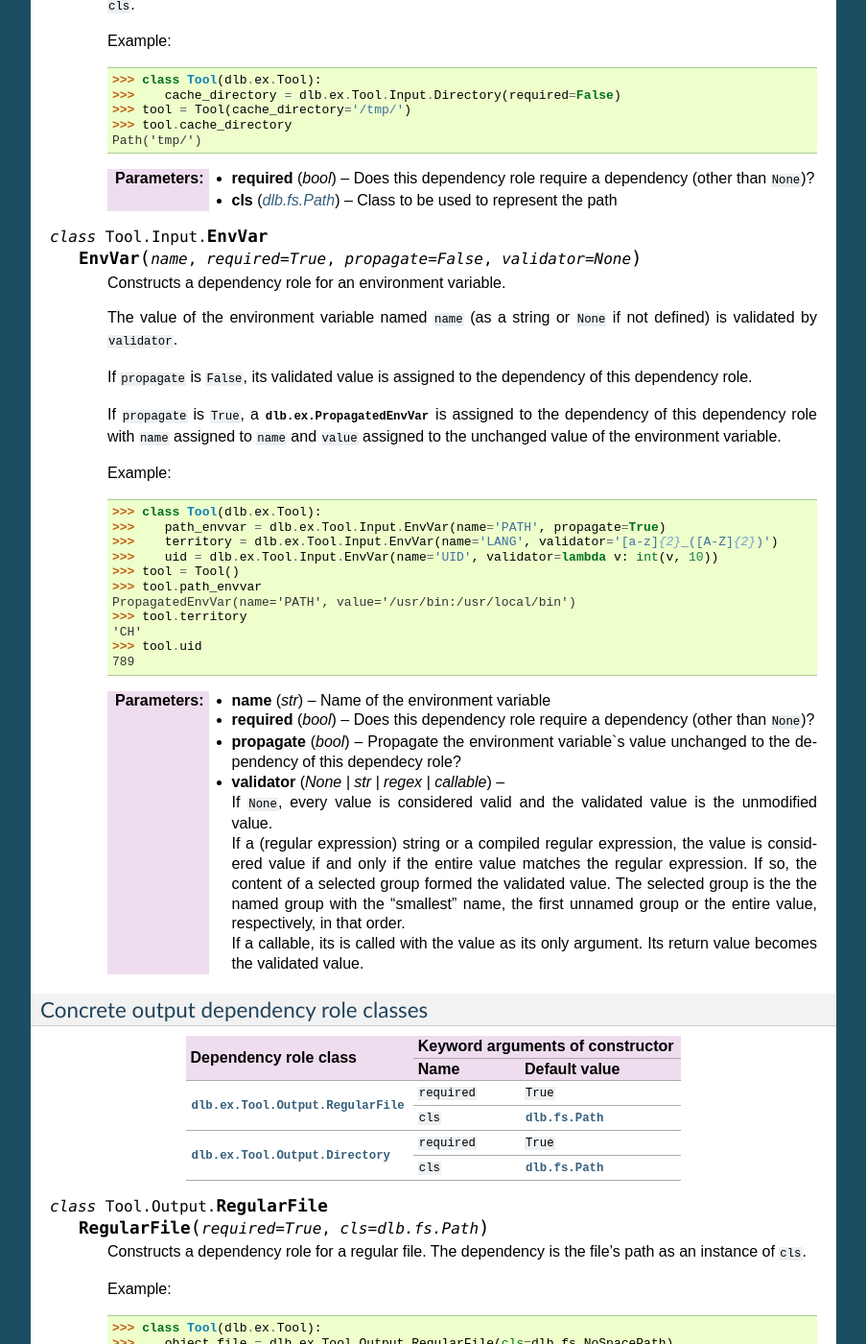
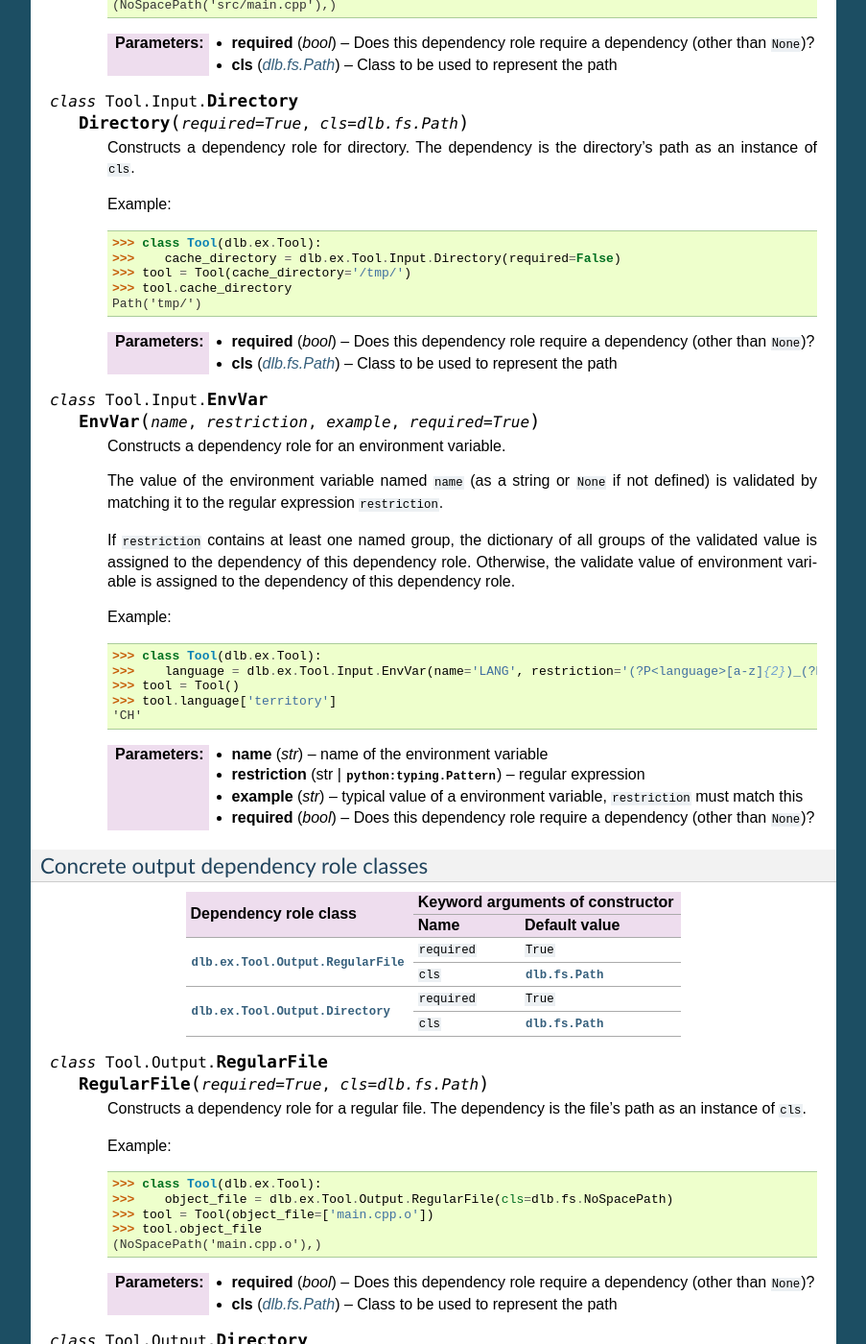
Before and after one commit to dlu-ch/dlb, a Sphinx documentation site: the page built from doc/ex_tool.rst, in a window 1280 px wide and 1400 px high, scrolled down 5338 px. Shown: the whole window at 96% size, without its empty margins (198-1101 px from the left). Built offline with Sphinx 7.4.7, drawn with Linux system fonts in a browser that asks for light colours; some of the changed text lies outside the part shown.

Commit message:
Simplify dlb.ex.Tool.Input.EnvVar
With dlb.ex.Context.EnvVar in mind.

```diff
--- a/doc/ex_tool.rst
+++ b/doc/ex_tool.rst
@@ -7,11 +7,12 @@ This module provides classes to represent tools to be executed during the build
 :term:`dynamic helpers <dynamic helper>` like compiler binaries).
 
 Every :term:`tool` is represented by a subclass of :class:`dlb.ex.Tool` that describes its abstract behaviour and the
-way it is run (e.g. meaning of commandline and output, interaction with file system and environment variables).
+way it is run (e.g. meaning of command line and output, interaction with file system and environment variables).
+
 Tools are usually parametrized by dependency roles (e.g. input files) and execution parameters.
 
 Each :term:`tool instance` represents a concrete behaviour and can be run in an active context.
-Running a tool results in an awaitable result object.
+Running a tool results in an :term:`python:awaitable` result object.
 
 Tool instances are immutable and hashable and fast to construct; the heavy lifting takes place while the
 :term:`tool instance is running<tool instance>`.
@@ -264,16 +265,25 @@ Concrete dependency role objects support the following methods and attributes:
        Must the dependency of this dependency role be an iterable representing a duplicate-free sequence?
    :type unique: bool
 
+.. method:: cdr.initial()
+
+   :return: The initial (default) value, if there is any.
+
+   :raise NotImplementedError: If :attr:`multiplicity` is not ``None`` and ``value`` is not iterable or is a string
+   :raise TypeError: If :attr:`multiplicity` is not ``None`` and ``value`` is not iterable or is a string
+
 .. method:: cdr.validate(value)
 
-   :param value: The concrete dependency to validate
-   :return: The validated ``value``.
+   :param value: The concrete dependency to convert and validate except ``None``
+   :type value: Any type the concrete dependency can convert to *T*
+   :return: The validated ``value`` of type *T*
 
    :raise TypeError: If :attr:`multiplicity` is not ``None`` and ``value`` is not iterable or is a string
 
 .. attribute:: cdr.required
 
-   Does this dependency role require a dependency (other than ``None``)?
+   Does this dependency role *require* a dependency of type *T* (i.e. than ``None``)?
+   If ``True``, the assigned value is never ``None``.
 
    :rtype: bool
 
@@ -291,35 +301,31 @@ Concrete dependency role objects support the following methods and attributes:
 Concrete input dependency role classes
 ^^^^^^^^^^^^^^^^^^^^^^^^^^^^^^^^^^^^^^
 
-+-------------------------------------------+---------------------------------------------+
-| Dependency role class                     | Keyword arguments of constructor            |
-|                                           +----------------+----------------------------+
-|                                           | Name           | Default value              |
-+===========================================+================+============================+
-| :class:`dlb.ex.Tool.Input.RegularFile`    | ``required``   | ``True``                   |
-|                                           +----------------+----------------------------+
-|                                           | ``cls``        | :class:`dlb.fs.Path`       |
-|                                           |                |                            |
-|                                           |                |                            |
-+-------------------------------------------+----------------+----------------------------+
-| :class:`dlb.ex.Tool.Input.Directory`      | ``required``   | ``True``                   |
-|                                           +----------------+----------------------------+
-|                                           | ``cls``        | :class:`dlb.fs.Path`       |
-|                                           |                |                            |
-|                                           |                |                            |
-+-------------------------------------------+----------------+----------------------------+
-| :class:`dlb.ex.Tool.Input.EnvVar`         | ``name``       |                            |
-|                                           +----------------+----------------------------+
-|                                           | ``required``   | ``True``                   |
-|                                           |                |                            |
-|                                           +----------------+----------------------------+
-|                                           | ``propagate``  | ``False``                  |
-|                                           +----------------+----------------------------+
-|                                           | ``validator``  | ``None``                   |
-|                                           |                |                            |
-|                                           |                |                            |
-|                                           |                |                            |
-+-------------------------------------------+----------------+----------------------------+
++-------------------------------------------+----------------------------------------------+
+| Dependency role class                     | Keyword arguments of constructor             |
+|                                           +-----------------+----------------------------+
+|                                           | Name            | Default value              |
++===========================================+=================+============================+
+| :class:`dlb.ex.Tool.Input.RegularFile`    | ``required``    | ``True``                   |
+|                                           +-----------------+----------------------------+
+|                                           | ``cls``         | :class:`dlb.fs.Path`       |
+|                                           |                 |                            |
+|                                           |                 |                            |
++-------------------------------------------+-----------------+----------------------------+
+| :class:`dlb.ex.Tool.Input.Directory`      | ``required``    | ``True``                   |
+|                                           +-----------------+----------------------------+
+|                                           | ``cls``         | :class:`dlb.fs.Path`       |
+|                                           |                 |                            |
+|                                           |                 |                            |
++-------------------------------------------+-----------------+----------------------------+
+| :class:`dlb.ex.Tool.Input.EnvVar`         | ``name``        |                            |
+|                                           +-----------------+----------------------------+
+|                                           | ``restriction`` |                            |
+|                                           +-----------------+----------------------------+
+|                                           | ``example``     |                            |
+|                                           +-----------------+----------------------------+
+|                                           | ``required``    | ``True``                   |
++-------------------------------------------+-----------------+----------------------------+
 
 .. class:: Tool.Input.RegularFile
 
@@ -363,53 +369,33 @@ Concrete input dependency role classes
 
 .. class:: Tool.Input.EnvVar
 
-   .. method:: EnvVar(name, required=True, propagate=False, validator=None)
+   .. method:: EnvVar(name, restriction, example, required=True)
 
       Constructs a dependency role for an environment variable.
 
       The value of the environment variable named ``name`` (as a string or ``None`` if not defined)
-      is validated by ``validator``.
+      is validated by matching it to the regular expression ``restriction``.
 
-      If ``propagate`` is ``False``, its validated value is assigned to the dependency of this
-      dependency role.
-
-      If ``propagate`` is ``True``, a :class:`dlb.ex.PropagatedEnvVar` is assigned to the dependency of this
-      dependency role with ``name`` assigned to ``name`` and ``value`` assigned to the
-      unchanged value of the environment variable.
+      If ``restriction`` contains at least one named group, the dictionary of all groups of the validated value
+      is assigned to the dependency of this dependency role.
+      Otherwise, the validate value of environment variable is assigned to the dependency of this dependency role.
 
       Example::
 
          >>> class Tool(dlb.ex.Tool):
-         >>>    path_envvar = dlb.ex.Tool.Input.EnvVar(name='PATH', propagate=True)
-         >>>    territory = dlb.ex.Tool.Input.EnvVar(name='LANG', validator='[a-z]{2}_([A-Z]{2})')
-         >>>    uid = dlb.ex.Tool.Input.EnvVar(name='UID', validator=lambda v: int(v, 10))
+         >>>    language = dlb.ex.Tool.Input.EnvVar(name='LANG', restriction='(?P<language>[a-z]{2})_(?P<territory>[A-Z]{2})')
          >>> tool = Tool()
-         >>> tool.path_envvar
-         PropagatedEnvVar(name='PATH', value='/usr/bin:/usr/local/bin')
-         >>> tool.territory
+         >>> tool.language['territory']
          'CH'
-         >>> tool.uid
-         789
 
-      :param name: Name of the environment variable
+      :param name: name of the environment variable
       :type name: str
+      :param restriction: regular expression
+      :type restriction: str | :class:`python:typing.Pattern`
+      :param example: typical value of a environment variable, ``restriction`` must match this
+      :type example: str
       :param required: Does this dependency role require a dependency (other than ``None``)?
       :type required: bool
-      :param propagate: Propagate the environment variable`s value unchanged to the dependency of this dependecy role?
-      :type propagate: bool
-      :param validator:
-          If ``None``, every value is considered valid and the validated value is the unmodified value.
-
-          If a (regular expression) string or a compiled regular expression, the value is considered value if and only
-          if the entire value matches the regular expression.
-          If so, the content of a selected group formed the validated value.
-          The selected group is the the named group with the "smallest" name,
-          the first unnamed group or the entire value, respectively, in that order.
-
-          If a callable, its is called with the value as its only argument.
-          Its return value becomes the validated value.
-
-      :type validator: None | str | regex | callable
 
 
 Concrete output dependency role classes
```
Also changed, not shown: 3 other files.
